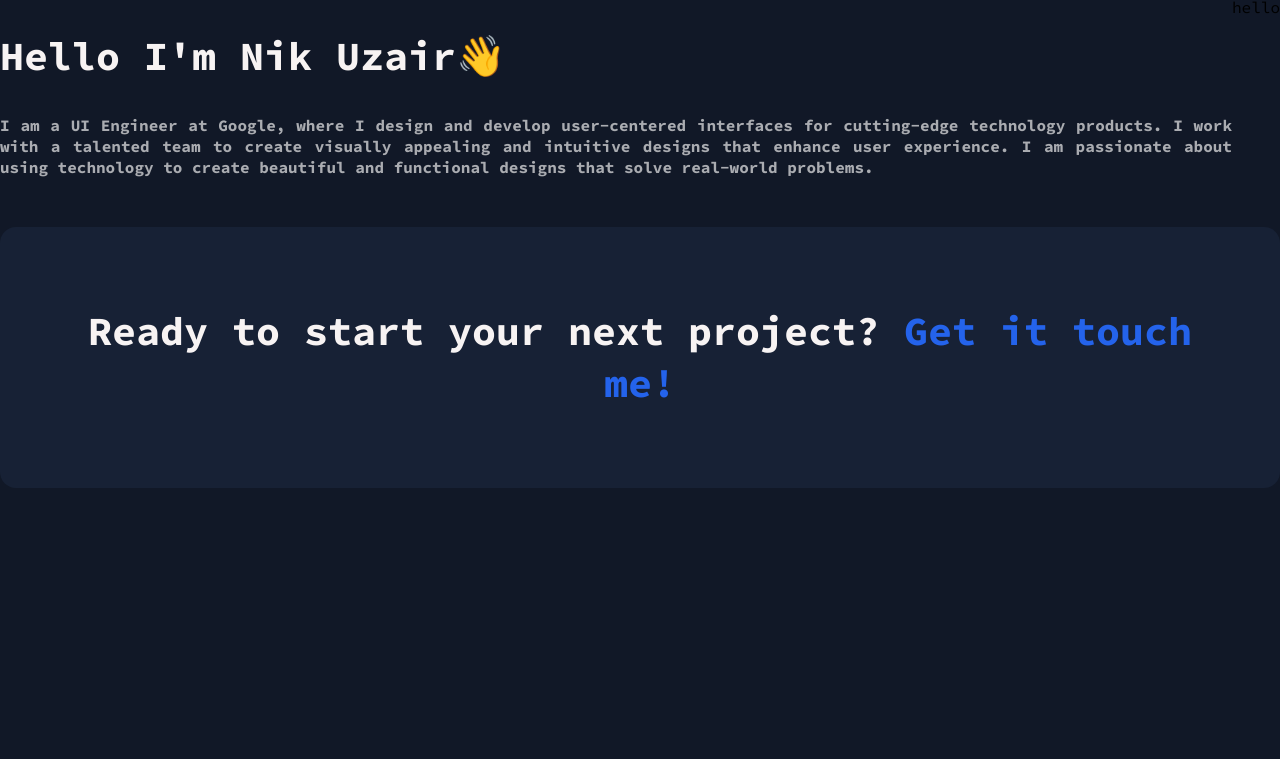
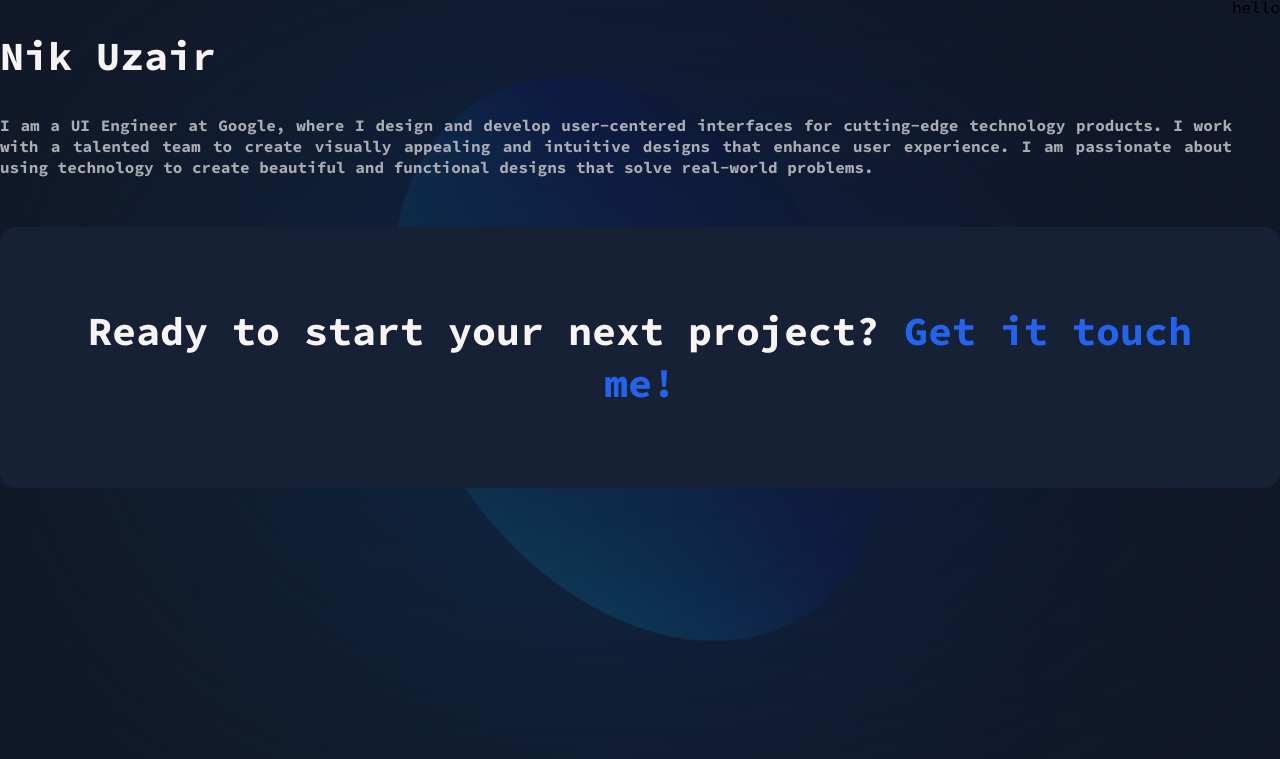
Before and after one commit to uzaircode/uzaircode-portfolio, a website built with Vite: page index.html in a window 1280 px wide. Shown: the part 41-800 px from the top of the page. Built offline with nearby package versions, Linux system fonts and the light colour scheme; files whose address does not match are found by name.

Commit message:
Add gradient-background cursor

```diff
--- a/app/scss/_globals.scss
+++ b/app/scss/_globals.scss
@@ -5,6 +5,7 @@ html {
   font-size: 100%;
   box-sizing: border-box;
   overflow-x: hidden;
+  overflow-y: hidden;
 }
 
 *,
@@ -15,10 +16,17 @@ html {
 
 body {
   margin: 0;
+  height: 100vh;
   padding: 0;
   line-height: 1.3;
   background-color: $secondary-color-2;
   font-family: 'Source Code Pro', monospace;
+}
+
+nav,
+section {
+  position: relative;
+  z-index: 3;
 }
 
 h1,
--- a/app/scss/style.scss
+++ b/app/scss/style.scss
@@ -1,9 +1,50 @@
 @import 'globals';
 @import 'variables';
 
+@keyframes rotate {
+  from {
+    rotate: 0deg;
+  }
+
+  50% {
+    scale: 1 1.5;
+  }
+
+  to {
+    rotate: 360deg;
+  }
+}
+
+#blob {
+  background-color: white;
+  height: 34vmax;
+  aspect-ratio: 1;
+  position: absolute;
+  left: 50%;
+  top: 50%;
+  translate: -50% -50%;
+  border-radius: 50%;
+  background: linear-gradient(
+    90deg,
+    rgba(2, 0, 36, 1) 0%,
+    rgba(9, 9, 121, 1) 35%,
+    rgba(0, 212, 255, 1) 100%
+  );
+  animation: rotate 20s infinite;
+  opacity: 0.5;
+}
+
+#blur {
+  height: 100%;
+  width: 100%;
+  position: absolute;
+  z-index: 2;
+  backdrop-filter: blur(200px);
+}
+
 .header {
-  nav {
-    margin-top: 1.0625rem;
+  &__nav {
+    padding-top: 1.0625rem;
   }
 }
 
@@ -16,6 +57,7 @@
     color: $white-color-5;
     font-weight: 700;
   }
+  z-index: 3;
 }
 .contact {
   &__container {
--- a/index.html
+++ b/index.html
@@ -14,9 +14,11 @@
 
     <title>Home | uzaircode</title>
   </head>
+  <div id="blur"></div>
+  <div id="blob"></div>
   <body>
     <header class="header">
-      <nav class="container flex flex-jc-sb flex-ai-c">
+      <nav class="header__nav container flex flex-jc-sb flex-ai-c">
         <a href="#" class="header__logo">
           <img src="images/logo.svg" alt="logo" />
         </a>
@@ -33,7 +35,7 @@
     <section class="hero">
       <div class="container hero">
         <div>
-          <h1 class="hero__title">Hello I'm Nik Uzair👋</h1>
+          <h1 class="hero__title">Nik Uzair</h1>
           <p class="hero__subtitle">
             I am a UI Engineer at Google, where I design and develop
             user-centered interfaces for cutting-edge technology products. I
@@ -67,4 +69,5 @@
     <!-- Footer -->
     <footer></footer>
   </body>
+  <script src="main.js"></script>
 </html>
--- a/main.js
+++ b/main.js
@@ -1 +1,12 @@
-import './app/scss/style.scss';
+console.log('working');
+
+const blob = document.getElementById('blob');
+
+document.body.onpointermove = (event) => {
+  const { clientX, clientY } = event;
+
+  blob.animate(
+    { left: `${clientX}px`, top: `${clientY}px` },
+    { duration: 3000, fill: 'forwards' }
+  );
+};
```
